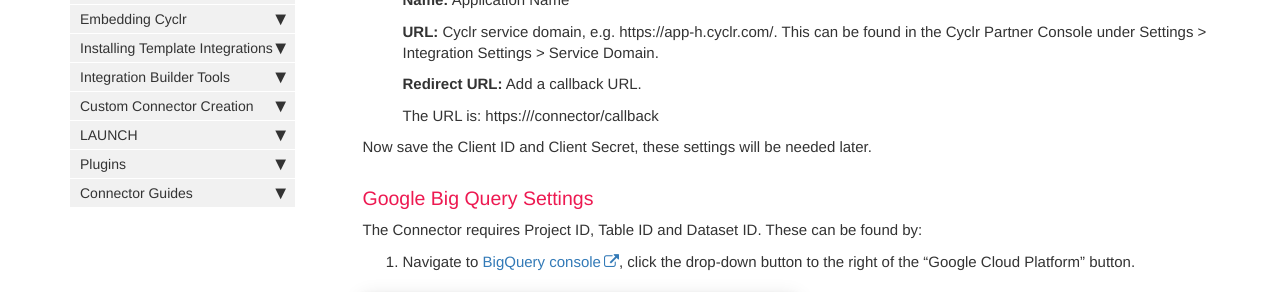
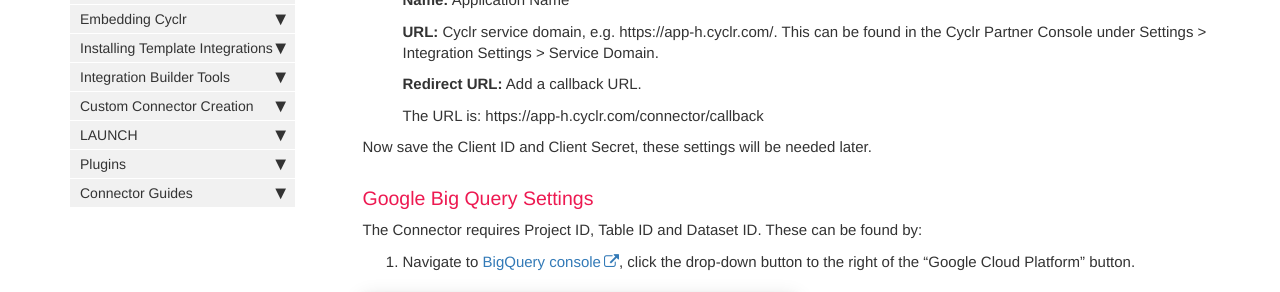
Before and after one commit to sneakysneak/docs, a Jekyll site: the page built from pages/bigquery.md, in a window 1280 px wide and 900 px high, scrolled down 505 px. Shown: the part 153-445 px from the top of the window. Built offline with Jekyll 4.4.1, drawn with Linux system fonts in a browser that asks for light colours; nearby versions of some CDN libraries; comment, search, counter and statistics services are not loaded; part of the change alters nothing that is shown.

Commit message:
Fixing callback formatting (#34)

```diff
--- a/pages/bigquery.md
+++ b/pages/bigquery.md
@@ -28,7 +28,7 @@ First setup OAuth2 within Google Developer Console.
    __Redirect URL:__ Add a callback URL.
 
    The URL is:
-        https://{{Cyclr service domain e.g. app-h.cyclr.com}}/connector/callback
+        https://app-h.cyclr.com/connector/callback
 
 Now save the Client ID and Client Secret, these settings will be needed later.
 
```
